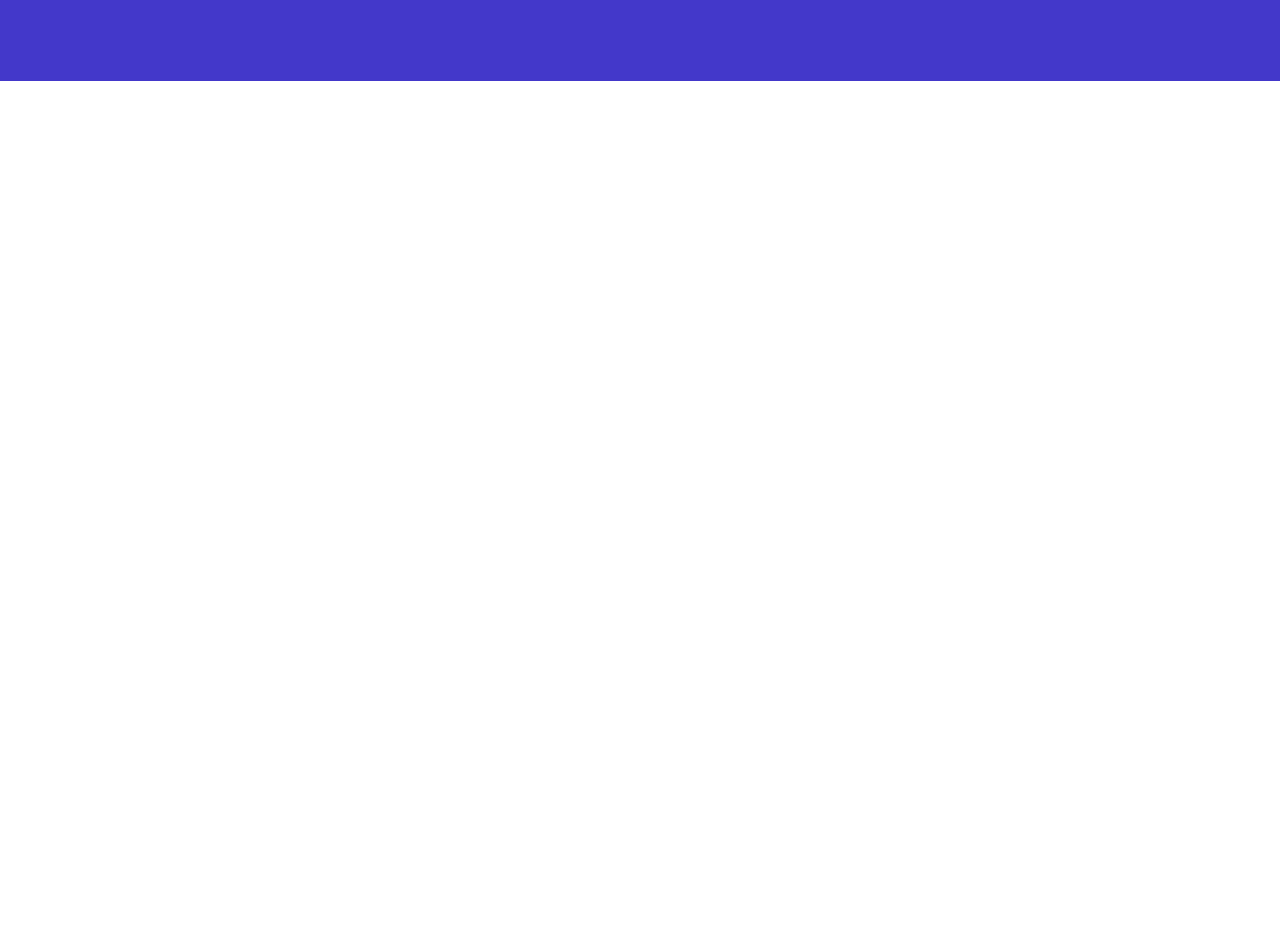
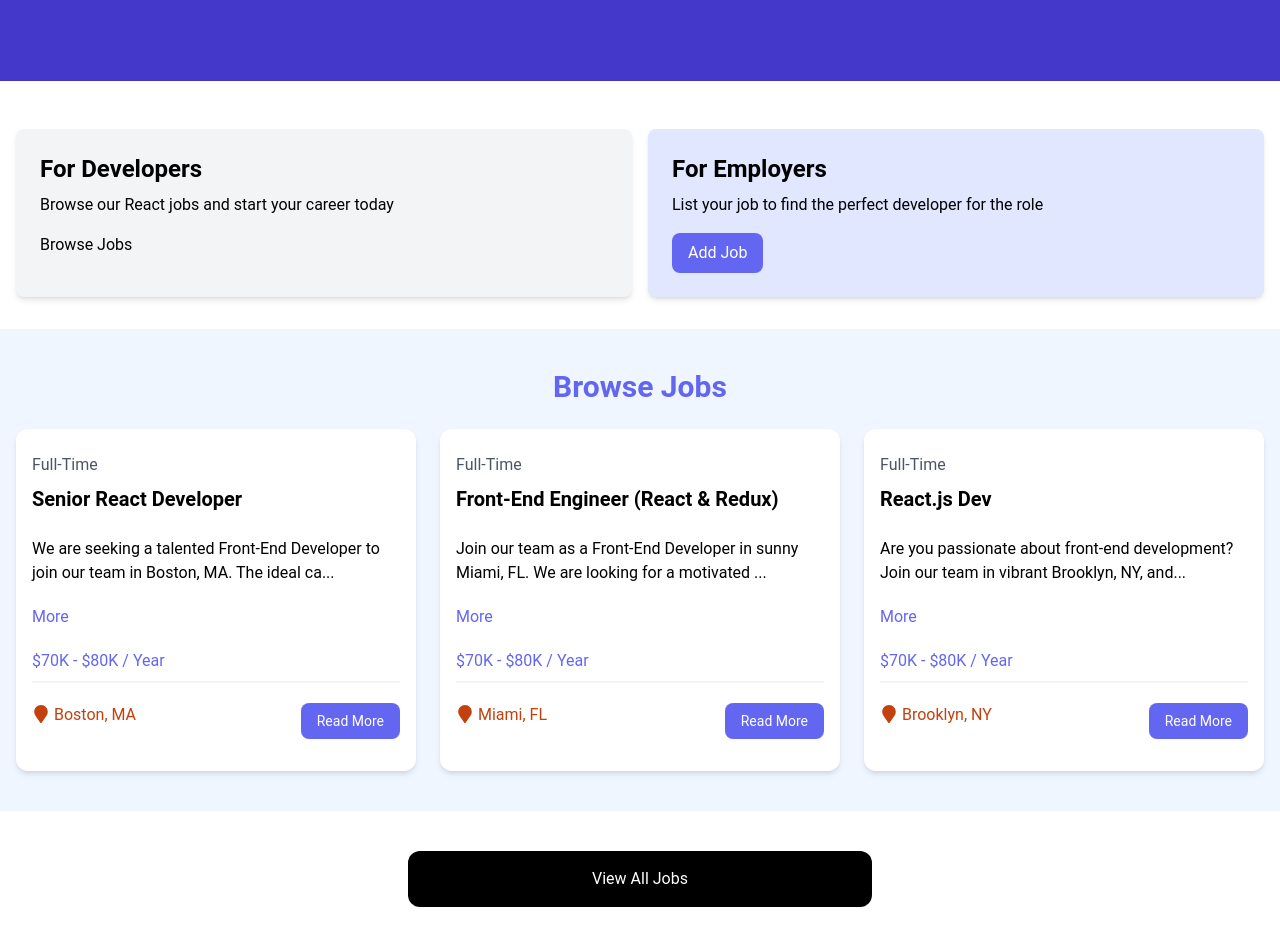
Before and after one commit to harsh-haria/react-jobs, a React (Vite) app: page / in a window 1280 px wide. Shown: the part 280-1226 px from the top of the page. Before the commit the page ends 800 px from the top, so only its background shows below. Built offline with nearby package versions, Linux system fonts and the light colour scheme.

Commit message:
Added mutliple things in the project
1) Added 404 page not found page
2) Added Link to in place of a href
3) change the structure of the project, Added routes in the app.jsx file
   for clean code.

```diff
--- a/src/App.jsx
+++ b/src/App.jsx
@@ -9,11 +9,15 @@
 
 import HomePage from "./pages/HomePage";
 import MainLayout from "./layouts/MainLayout";
+import JobsPage from "./pages/JobsPage";
+import NotFoundPage from "./pages/NotFoundPage";
 
 const router = createBrowserRouter(
 	createRoutesFromElements(
 		<Route path="/" element={<MainLayout />}>
 			<Route index element={<HomePage />} />
+			<Route path="/jobs" element={<JobsPage />} />
+			<Route path="*" element={<NotFoundPage />} />
 		</Route>
 	)
 );
--- a/src/components/HomeCards.jsx
+++ b/src/components/HomeCards.jsx
@@ -1,3 +1,5 @@
+import { Link } from "react-router-dom";
+
 import React from "react";
 import Card from "./Card";
 
@@ -11,12 +13,12 @@
 						<p className="mt-2 mb-4">
 							Browse our React jobs and start your career today
 						</p>
-						<a
-							href="/jobs.html"
-							className="inline-block bg-black text-white rounded-lg px-4 py-2 hover:bg-gray-700"
+						<Link
+							to="/jobs.html"
+							clLinkssName="inline-block bg-black text-white rounded-lg px-4 py-2 hover:bg-gray-700"
 						>
 							Browse Jobs
-						</a>
+						</Link>
 					</Card>
 
 					<Card bg="bg-indigo-100">
@@ -24,12 +26,12 @@
 						<p className="mt-2 mb-4">
 							List your job to find the perfect developer for the role
 						</p>
-						<a
-							href="/add-job.html"
+						<Link
+							to="/add-job.html"
 							className="inline-block bg-indigo-500 text-white rounded-lg px-4 py-2 hover:bg-indigo-600"
 						>
 							Add Job
-						</a>
+						</Link>
 					</Card>
 				</div>
 			</div>
--- a/src/components/JobListing.jsx
+++ b/src/components/JobListing.jsx
@@ -1,5 +1,6 @@
 import { useState } from "react";
 import { FaMapMarker } from "react-icons/fa";
+import { Link } from "react-router-dom";
 
 const JobListing = ({ job }) => {
 	let [showFullDescription, setShowFullDescription] = useState(false);
@@ -38,12 +39,12 @@
 						<FaMapMarker className="inline text-lg mb-1 mr-1" />
 						{job.location}
 					</div>
-					<a
-						href={`/job/${job.id}`}
+					<Link
+						to={`/job/${job.id}`}
 						className="h-[36px] bg-indigo-500 hover:bg-indigo-600 text-white px-4 py-2 rounded-lg text-center text-sm"
 					>
 						Read More
-					</a>
+					</Link>
 				</div>
 			</div>
 		</div>
--- a/src/components/Navbar.jsx
+++ b/src/components/Navbar.jsx
@@ -1,3 +1,5 @@
+import { Link } from "react-router-dom";
+
 import logo from "../assets/images/logo.png";
 
 const Navbar = () => {
@@ -7,35 +9,32 @@
 				<div className="flex h-20 items-center justify-between">
 					<div className="flex flex-1 items-center justify-center md:items-stretch md:justify-start">
 						{/* <!-- Logo --> */}
-						<a
-							className="flex flex-shrink-0 items-center mr-4"
-							href="/index.html"
-						>
+						<Link className="flex flex-shrink-0 items-center mr-4" href="/">
 							<img className="h-10 w-auto" src={logo} alt="React Jobs" />
 							<span className="hidden md:block text-white text-2xl font-bold ml-2">
 								React Jobs
 							</span>
-						</a>
+						</Link>
 						<div className="md:ml-auto">
 							<div className="flex space-x-2">
-								<a
-									href="/index.html"
+								<Link
+									to="/"
 									className="text-white bg-black hover:bg-gray-900 hover:text-white rounded-md px-3 py-2"
 								>
 									Home
-								</a>
-								<a
-									href="/jobs.html"
+								</Link>
+								<Link
+									to="/jobs"
 									className="text-white hover:bg-gray-900 hover:text-white rounded-md px-3 py-2"
 								>
 									Jobs
-								</a>
-								<a
-									href="/add-job.html"
+								</Link>
+								<Link
+									to="/add-job"
 									className="text-white hover:bg-gray-900 hover:text-white rounded-md px-3 py-2"
 								>
 									Add Job
-								</a>
+								</Link>
 							</div>
 						</div>
 					</div>
--- a/src/components/ViewAllJobs.jsx
+++ b/src/components/ViewAllJobs.jsx
@@ -1,12 +1,14 @@
+import { Link } from "react-router-dom";
+
 const ViewAllJobs = () => {
 	return (
 		<section className="m-auto max-w-lg my-10 px-6">
-			<a
-				href="/jobs"
+			<Link
+				to="/jobs"
 				className="block bg-black text-white text-center py-4 px-6 rounded-xl hover:bg-gray-700"
 			>
 				View All Jobs
-			</a>
+			</Link>
 		</section>
 	);
 };
--- a/src/pages/HomePage.jsx
+++ b/src/pages/HomePage.jsx
@@ -1,7 +1,17 @@
 import Hero from "../components/Hero";
+import HomeCards from "../components/HomeCards";
+import JobListings from "../components/JobListings";
+import ViewAllJobs from "../components/ViewAllJobs";
 
 const HomePage = () => {
-	return <Hero />;
+	return (
+		<>
+			<Hero />
+			<HomeCards />
+			<JobListings />
+			<ViewAllJobs />
+		</>
+	);
 };
 
 export default HomePage;
--- /dev/null
+++ b/src/pages/JobsPage.jsx
@@ -0,0 +1,5 @@
+const JobsPage = () => {
+	return <div>JobsPage</div>;
+};
+
+export default JobsPage;
--- /dev/null
+++ b/src/pages/NotFoundPage.jsx
@@ -0,0 +1,21 @@
+import { Link } from "react-router-dom";
+import { FaExclamationTriangle } from "react-icons/fa";
+
+const NotFoundPage = () => {
+	return (
+		<section className="text-center flex flex-col justify-center items-center h-96">
+			{/* <i className="fas fa-exclamation-triangle text-yellow-400 fa-4x mb-4"></i> */}
+			<FaExclamationTriangle className="text-yellow-400 text-6xl mb-4" />
+			<h1 className="text-6xl font-bold mb-4">404 Not Found</h1>
+			<p className="text-xl mb-5">This page does not exist</p>
+			<Link
+				to="/index"
+				className="text-white bg-indigo-700 hover:bg-indigo-900 rounded-md px-3 py-2 mt-4"
+			>
+				Go Back
+			</Link>
+		</section>
+	);
+};
+
+export default NotFoundPage;
```
